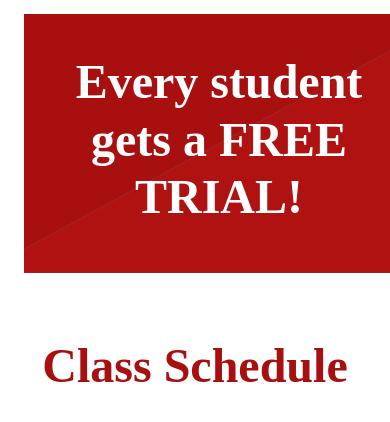
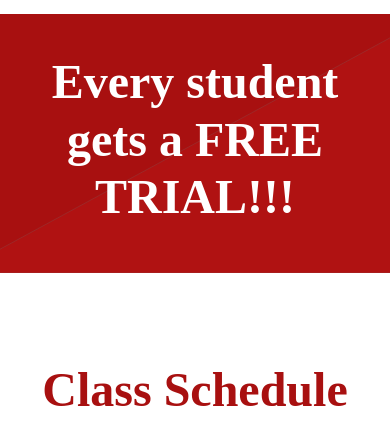
Before and after one commit to Rhysode03/Inspire-Gymnastics, a plain HTML site: page schedule.html in a window 390 px wide. Shown: the part 436-858 px from the top of the page. Drawn offline with Linux system fonts and the light colour scheme; a web font is replaced by a local one.

Commit message:
Fixed mobile free trial error

```diff
--- a/schedule.html
+++ b/schedule.html
@@ -87,8 +87,8 @@
     <section id="free-trial">
         <div class="container py-3">
             <div class="row">
-                <div class="col-12 text-white mx-4" id="fun">
-                <h2 class="text-center">Every student gets a FREE TRIAL!</h2>
+                <div class="col-12 text-white mb-4" id="fun">
+                <h2 class="text-center">Every student gets a FREE TRIAL!!!</h2>
                 </div>
             </div>
         </div>
```
Also changed, not shown: index.html (+1 -1 lines).
